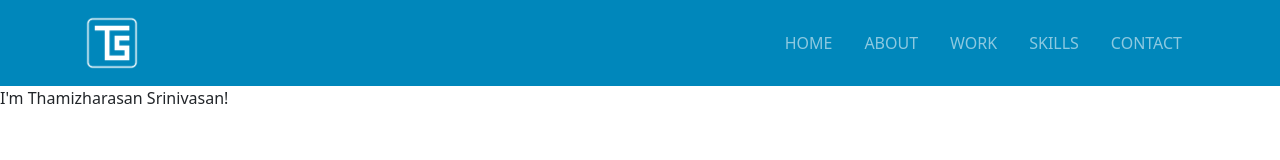
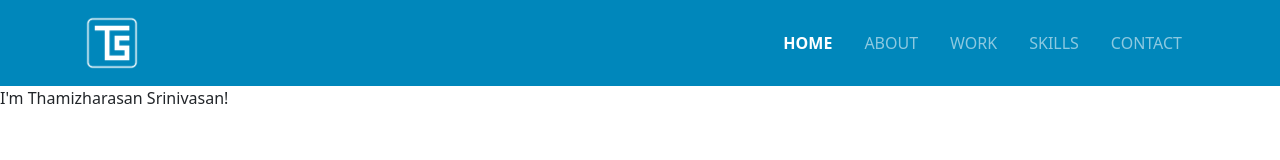
Before and after one commit to srinithamizh/thamizharasan-srinivasan, an Angular app: page /about in a window 1280 px wide. Shown: the top 160 px of the page. Built offline with nearby package versions, Linux system fonts and the light colour scheme.

Commit message:
Scroll-Top Added

```diff
--- a/src/app/navbar/navbar.component.html
+++ b/src/app/navbar/navbar.component.html
@@ -1,6 +1,6 @@
 <nav class="navbar navbar-dark navbar-color navbar-expand-lg fixed-top">
     <div class="container">
-      <a class="navbar-brand" routerLink="">
+      <a class="navbar-brand" routerLink="" (click)="scrollTop()">
         <img class="navbar-brand-image" src="assets/logo.png" alt="Thamizh" title = "Thamizharasan Srinivasan">
       </a>
       <button
--- a/src/app/navbar/navbar.component.ts
+++ b/src/app/navbar/navbar.component.ts
@@ -8,7 +8,7 @@ import { Component, OnInit } from '@angular/core';
 export class NavbarComponent implements OnInit {
 
   sections:string[] = ['Home', 'About', 'Work', 'Skills', 'Contact'];
-  currentSection: string = '';
+  currentSection: string = 'Home';
 
   constructor() {
    }
@@ -16,11 +16,16 @@ export class NavbarComponent implements OnInit {
   ngOnInit(): void {
   }
 
-  setActive(section: string) {
+  setActive(section: string): void {
     this.currentSection = section;
   }
 
-  onSectionChange(section: any) {
+  onSectionChange(section: any): void {
     this.currentSection = section.replace(/^./, section[0].toUpperCase());
   }
+
+  scrollTop(): void {
+    window.scrollTo(0, 0);
+    this.currentSection = 'Home';
+  }
 }
--- a/src/app/scroll-spy.directive.ts
+++ b/src/app/scroll-spy.directive.ts
@@ -20,10 +20,8 @@ export class ScrollSpyDirective {
     const top = event.target.scrollTop;
     const parentOffset = event.target.offsetTop;
 
-    console.log('top ', top, 'parentOffset', parentOffset);
     _.forEach(childrens, (children) => {
       if (_.some(this.spiedTags, (spiedTag) => spiedTag === children.tagName)) {
-        console.log(children.offsetTop)
         if (children.offsetTop - parentOffset <= top) {
           currentSection = children.id;
         }
```
